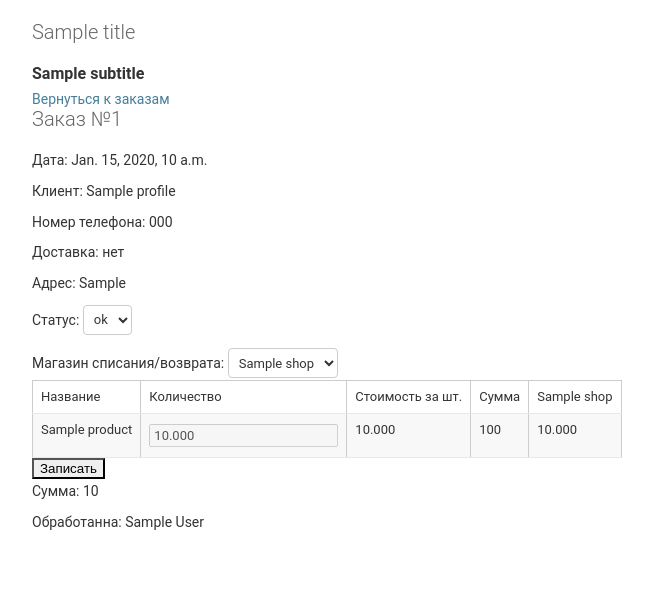
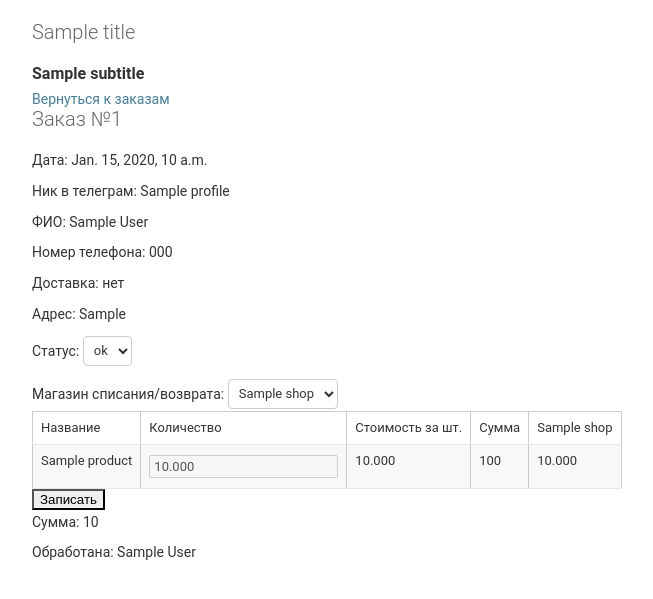
Before and after one commit to Valuenan/django_telegram_bot, a Django app: template templates/users/orders_detail.html in a window 1280 px wide. Shown: the part 68-667 px from the top of the page, without its empty margins (8-661 px from the left). Run offline with Django 3.2, Linux system fonts and the light colour scheme; the template is opened without the code that fills it: most values are stand-ins (such as "Sample title", 1, 10 or a date in 2020); parts of the project's set-up code (start-up, migrations or seed data) failed here and were passed over.

Commit message:
fix manager form

```diff
--- a/shop/views.py
+++ b/shop/views.py
@@ -233,7 +233,7 @@ class Logout(LogoutView):
 class OrdersList(LoginRequiredMixin, ListView):
     login_url = '/login'
     model = Orders
-    queryset = Orders.objects.exclude(status__in=[5, 6])
+    queryset = Orders.objects.exclude(status__in=[6, 7])
     context_object_name = 'orders'
     ordering = ['id']
 
@@ -241,7 +241,7 @@ class OrdersList(LoginRequiredMixin, ListView):
 class OrdersHistory(LoginRequiredMixin, ListView):
     login_url = '/login'
     model = Orders
-    queryset = Orders.objects.filter(status__in=[5, 6])
+    queryset = Orders.objects.filter(status__in=[6, 7])
     context_object_name = 'orders'
     ordering = ['id']
 
--- a/templates/users/orders_detail.html
+++ b/templates/users/orders_detail.html
@@ -19,7 +19,8 @@
     {% endif %}
         <h1>Заказ №{{ order.id }}</h1>
         <p>Дата: {{ order.date }}</p>
-        <p>Клиент: {{ order.profile.telegram_name }}</p>
+        <p>Ник в телеграм: {{ order.profile.telegram_name }}</p>
+        <p>ФИО: {{ order.profile.user.first_name }} {{ order.profile.user.last_name }}</p>
         <p>Номер телефона: {{ order.profile.phone }}</p>
         <p>Доставка: {% if order.deliver %}
                     да
@@ -86,9 +87,9 @@
         </form>
         <p>Сумма: {{ order_sum }}</p>
         <p> {% if not order.admin_check %}
-            Обработанна: -
+            Обработана: -
         {% else %}
-            Обработанна: {{ order.admin_check.first_name }} {{ order.admin_check.last_name }}
+            Обработана: {{ order.admin_check.first_name }} {{ order.admin_check.last_name }}
         {% endif %}
         </p>
     </body>
```
